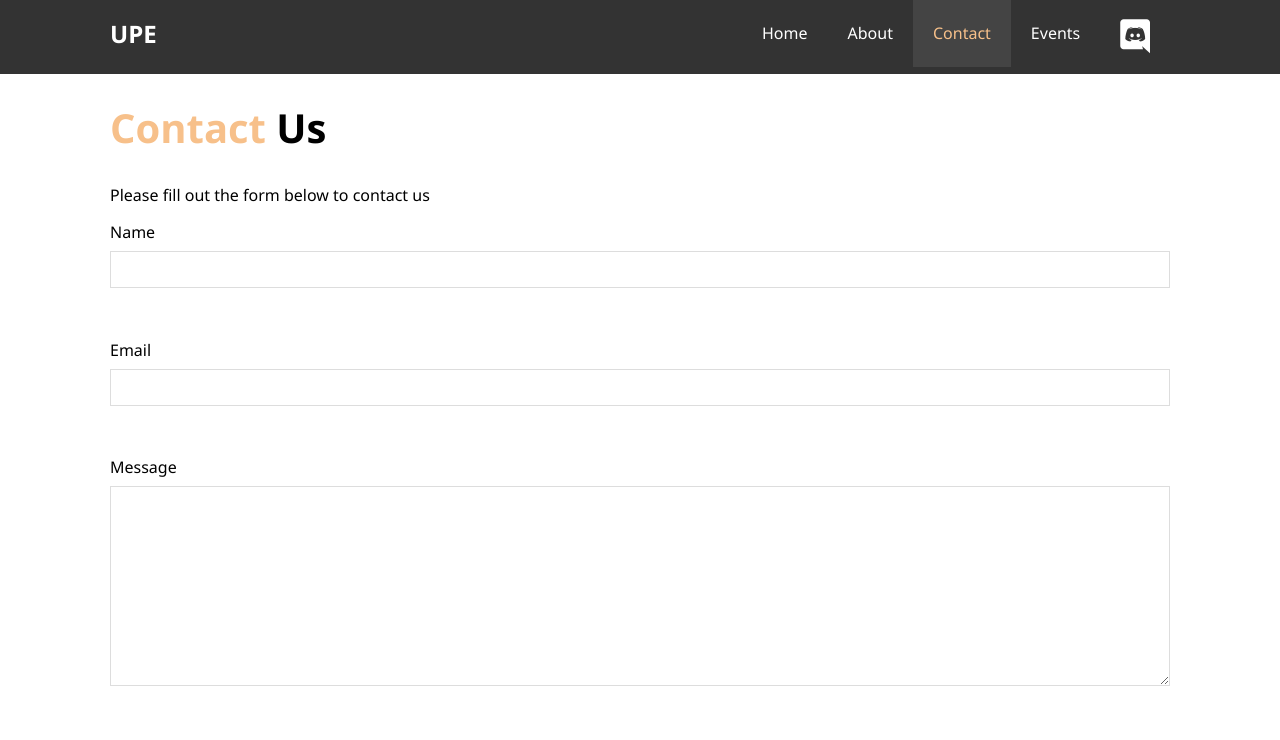
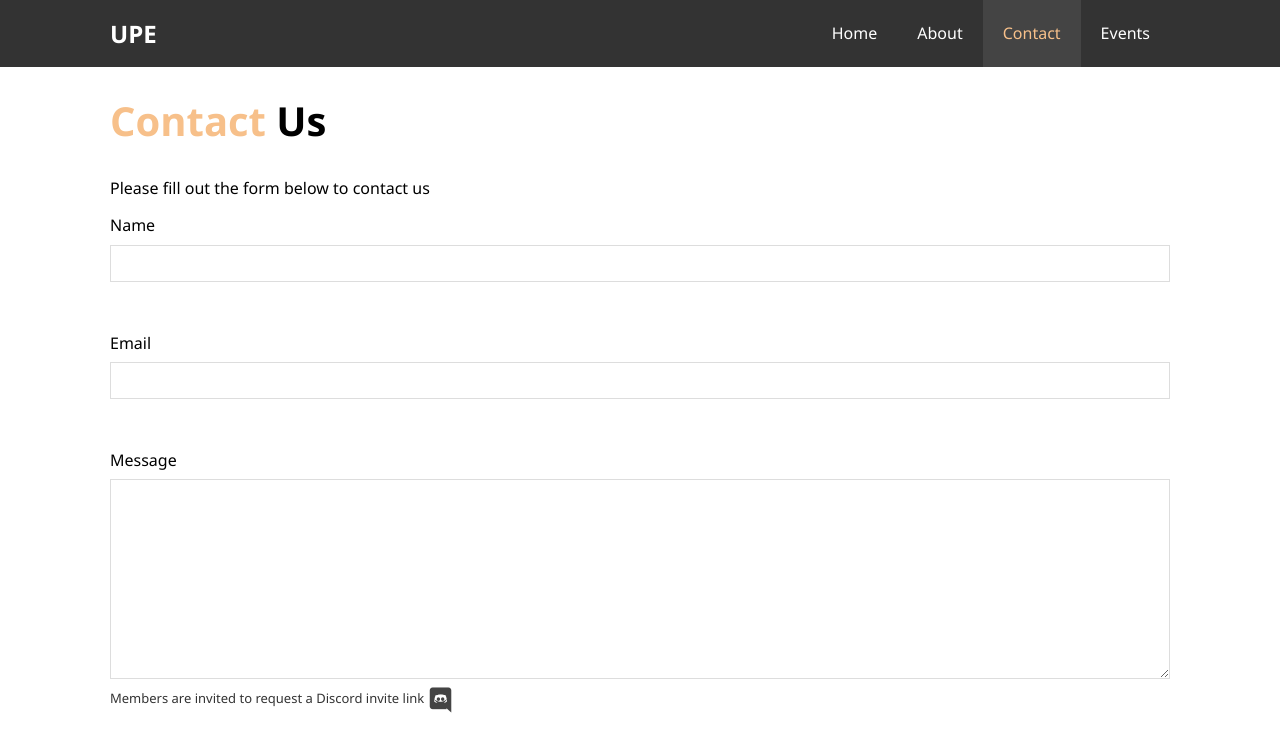
Before and after one commit to c-grigsby/upsilon-pi-epsilon, a plain HTML site: page frontend/contact.html in a window 1280 px wide. Shown: the top 740 px of the page. Drawn offline with Linux system fonts and the light colour scheme; some packages are replaced by stand-ins of ours.

Commit message:
chore(app): update content (#28)
* feat(discord): rm invite link

* chore(app): mod comment

```diff
--- a/backend/server.js
+++ b/backend/server.js
@@ -8,9 +8,9 @@ dotenv.config({ path: './config/config.env' });
 
 const app = express();
 
-// middleware_body_parser
+// @middleware body_parser
 app.use(express.json());
-// middleware_cors
+// @middleware cors
 app.use(cors());
 app.use(express.urlencoded({ extended: true }));
 
--- a/frontend/contact.html
+++ b/frontend/contact.html
@@ -38,13 +38,6 @@
             <li><a href="about.html">About</a></li>
             <li><a class="current" href="contact.html">Contact</a></li>
             <li><a href="events.html">Events</a></li>
-            <li>
-              <a
-                href="https://discord.gg/kG6ehY7khT"
-                class="fab fa-discord"
-                id="discord-link"
-              ></a>
-            </li>
           </ul>
         </div>
       </nav>
@@ -68,6 +61,13 @@
           <div class="form-group">
             <label for="message">Message</label>
             <textarea name="message" id="message"></textarea>
+            <p class="textarea-show">
+              Members are invited to request a Discord invite link
+              <a
+                class="fab fa-discord"
+                id="discord-invite-link"
+              ></a>
+            </p>
             <small>Error Message</small>
           </div>
           <button type="button" value="Submit" id="submit-bttn" class="btn">
--- a/frontend/css/style.css
+++ b/frontend/css/style.css
@@ -370,6 +370,18 @@ p a {
   visibility: visible;
 }
 
+.form-group .textarea-show {
+  margin-top: -5px;
+  font-size: small;
+  color: #333;
+  visibility: visible !important;
+}
+
+.textarea-show #discord-invite-link {
+  font-size: 23.5px;
+  cursor: default;
+}
+
 .modal {
   display: none;
   position: fixed;
```
Also changed, not shown: frontend/index.html (+3 -3 lines).
